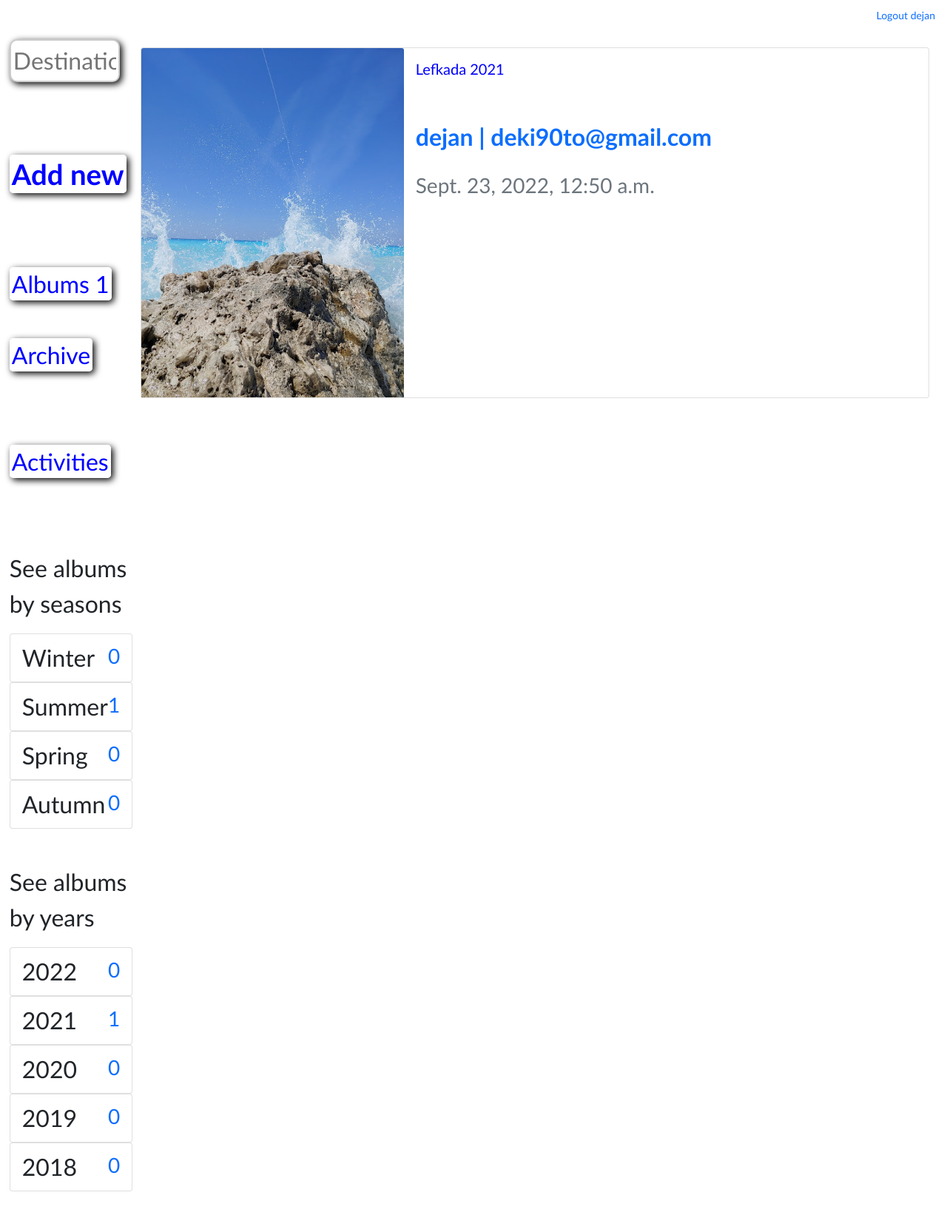
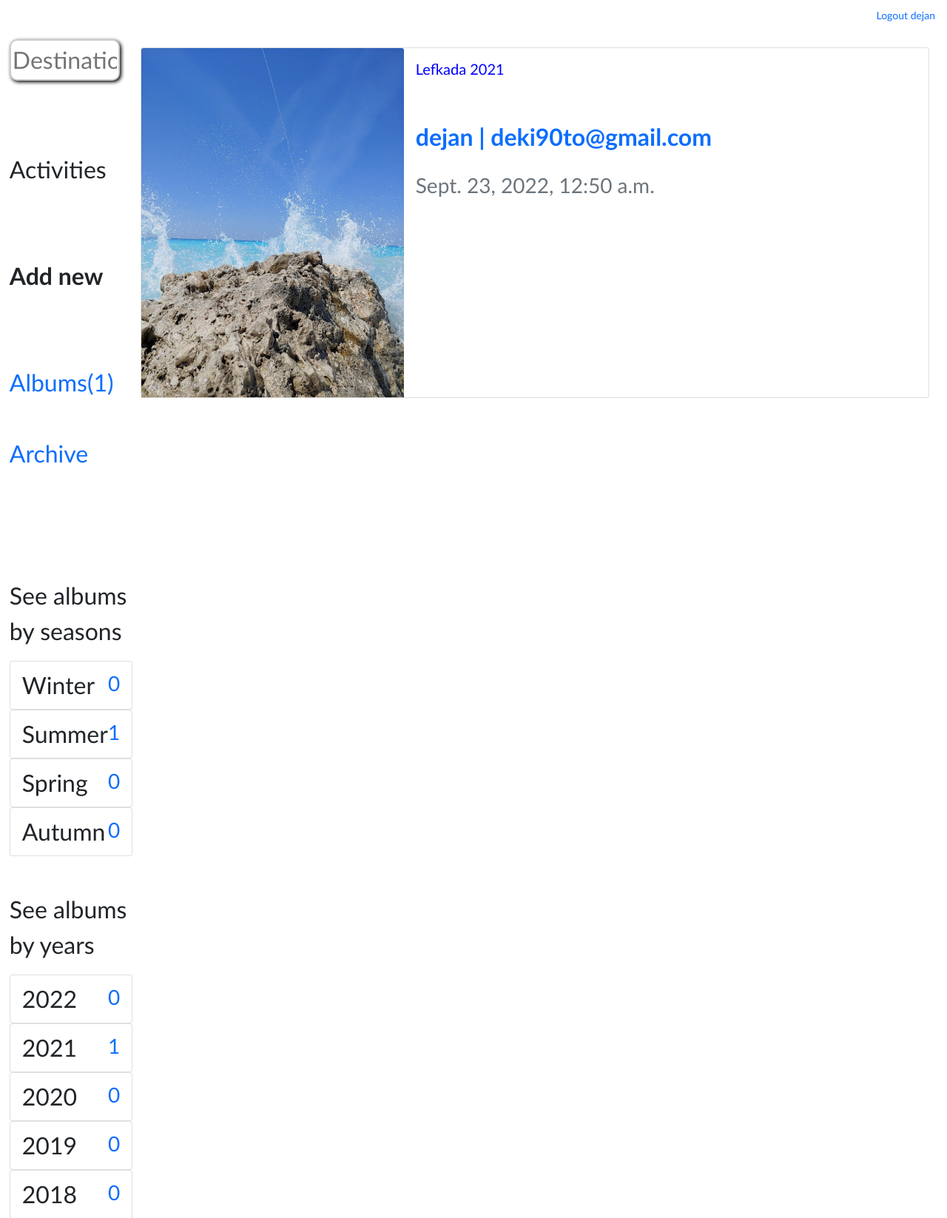
Before and after one commit to deki90to/Album-Django, a Django app: page / in a window 1280 px wide. Shown: the top 1646 px of the page at 74% size. Before the commit the page ends 1610 px from the top, so only its background shows below. Run offline with Django 4.2, Linux system fonts and the light colour scheme; a user stored in the database is signed in; data comes from the database, SQL or seed files in the repository; both versions use the stored data as it was after the commit; parts of the project's set-up code (start-up, migrations or seed data) failed here and were passed over; some libraries are stand-ins or nearby versions.

Commit message:
buttons, redirects, forms...

```diff
--- a/baseApp/templates/baseApp/columns/left_column.html
+++ b/baseApp/templates/baseApp/columns/left_column.html
@@ -6,12 +6,19 @@
 
 
 
+<a id="activities_button" style="text-decoration: none;"
+  hx-get="{% url 'display_participants' %}"
+  hx-target="#display_participants">
+  Activities
+</a> <br> <br> <br>
+
+
+
 <div id="success_album_upload_message">
-  <a id="new_album_button"
-  style="text-decoration: none;"
+  <a id="new_album_button" style="text-decoration: none;"
     hx-get="{% url 'create_new_album_form_display' %}"
     hx-target="#create_new_album_form">
-      Add new
+      <b>Add new</b>
   </a>
 </div> <br> <br>
 
@@ -25,9 +32,9 @@
 
 
 <a id="all_albums_my_albums_button"
-href="{% url 'home' %}" style="text-decoration: none;"
+  href="{% url 'home' %}" style="text-decoration: none;"
   hx-boost="true">
-    Albums {{all_albums.count}}
+    Albums({{ all_albums.count }})
 </a> <br> <br>
 
 
@@ -36,14 +43,7 @@ href="{% url 'home' %}" style="text-decoration: none;"
   hx-get="{% url 'display_my_albums' %}"
   hx-target="#all_albums_wrapper">
     Archive
-</a> <br> <br> <br>
-
-
-<a id="activities_button" style="text-decoration: none;"
-  hx-get="{% url 'display_participants' %}"
-  hx-target="#display_participants">
-  Activities
-</a> <br> <br> <br>
+</a> <br> <br> <br><br>
 
 
 
--- a/baseApp/templates/baseApp/columns/right_column.html
+++ b/baseApp/templates/baseApp/columns/right_column.html
@@ -1,11 +1,9 @@
-
-<div id="create_new_album_form">
-</div>
-
 
 <div id="display_participants">
 </div>
 
+
+<div id="create_new_album_form">
 
     <div id="display_participants_album">
 
@@ -27,7 +25,7 @@
                                     <div class="card-body">
                                         <h5 class="card-title" style="color: blue;"> {{ album.album_name }} {{ album.album_year }}</h5> <br>
                                         <p class="card-text" style="color: grey;">
-                                        <b><a href="" style="text-decoration: none;">{{ album.album_owner.username }} | {{ album.album_owner.email }}</a></b>
+                                            <b><a href="#" style="text-decoration: none;">{{ album.album_owner.username }} | {{ album.album_owner.email }}</a></b>
                                         </p>
                                         <p class="card-text"><small class="text-muted"> {{ album.album_created }} </small></p>
                                     </div>
@@ -41,3 +39,5 @@
         </div>
 
     </div>
+
+</div>
--- a/baseApp/templates/baseApp/parts/albums_search.html
+++ b/baseApp/templates/baseApp/parts/albums_search.html
@@ -2,6 +2,7 @@
 {% if searched_albums %}
     <p> Results for "{{ q }}"</p>
     {% for search in searched_albums %}
+        {% if search.hidden == False %}
             <div class="card mb-2">
                 <div class="row g-0">
                     <div class="col-md-4">
@@ -23,6 +24,7 @@
                     </div>
                 </div>
             </div>
+        {% endif %}
     {% endfor %}
 {% else %}
     <p> No results for "{{ q }}"</p>
--- a/baseApp/templates/baseApp/parts/display_all_images_from_single_album.html
+++ b/baseApp/templates/baseApp/parts/display_all_images_from_single_album.html
@@ -13,6 +13,7 @@
 
 
 <div id="display_all_images_from_single_album">
+  <div id="all_albums_wrapper">
     {{ album_images.count }} images of {{ album_details.album_name}}
 
     <div class="row row-cols-1 row-cols-md-2 g-4">
@@ -26,6 +27,7 @@
           </div>
         </div>
       {% endfor %}
+    </div>
   </div> <br>
 
   <a href="#" hx-boost="true" class="btn btn-outline-primary"> Top </a>
--- a/baseApp/templates/baseApp/parts/display_participants.html
+++ b/baseApp/templates/baseApp/parts/display_participants.html
@@ -1,6 +1,6 @@
 
 <div class="alert alert-muted alert-dismissible fade show" role="alert">
-    <div style="height:300px; overflow: scroll">
+    <div style="height:200px; overflow: scroll">
 
         {% for participant in participants %}
             {{ participant.comment_owner.username }} commented album
--- a/baseApp/templates/baseApp/parts/one_season_albums_display.html
+++ b/baseApp/templates/baseApp/parts/one_season_albums_display.html
@@ -1,6 +1,7 @@
 
 <div id="all_albums_wrapper">
     {% for season in choosen_season %}
+        {% if season.hidden == False %}
             <div class="card mb-2">
                 <div class="row g-0">
                     <div class="col-md-4">
@@ -22,5 +23,6 @@
                     </div>
                 </div>
             </div>
+        {% endif %}
     {% endfor %}
 </div>
--- a/baseApp/templates/baseApp/parts/one_year_album_display.html
+++ b/baseApp/templates/baseApp/parts/one_year_album_display.html
@@ -1,6 +1,7 @@
 
 <div id="all_albums_wrapper">
     {% for year in choosen_year %}
+        {% if year.hidden == False %}
             <div class="card mb-2">
                 <div class="row g-0">
                     <div class="col-md-4">
@@ -22,5 +23,6 @@
                     </div>
                 </div>
             </div>
+        {% endif %}
     {% endfor %}
 </div>
--- a/baseApp/urls.py
+++ b/baseApp/urls.py
@@ -30,6 +30,5 @@ urlpatterns = [
 
     path('redirect_to_right_column/', views.redirect_to_right_column, name='redirect_to_right_column'),
 
-    path('display_other_user_albums/', views.display_other_user_albums, name='display_other_user_albums'),
 
 ]
--- a/baseApp/views.py
+++ b/baseApp/views.py
@@ -1,3 +1,4 @@
+from msilib.schema import CustomAction
 from django.shortcuts import render, redirect
 from . models import Album, Season, Year, Images, Comment
 from . forms import AlbumForm, ImagesForm, CommentForm
@@ -6,7 +7,7 @@ from django.db.models import Q
 from django.contrib.auth.decorators import login_required
 from django.http import HttpResponse
 from django.core.paginator import EmptyPage, Paginator
-
+import time
 
 
 
@@ -72,9 +73,9 @@ def create_new_album(request):
                         album_images = f,
                         images = i
                     )
-                # return redirect('redirect_to_right_column')
-                content = "<p> Album created <a href='/'> <b> refresh </b> </a></p>"
-                return HttpResponse(content)
+                return redirect('redirect_to_right_column')
+                # content = "<p> Album created <a href='/'> <b> refresh </b> </a></p>"
+                # return HttpResponse(content)
             # else:
             #     print(form.errors)
     # else:
@@ -84,7 +85,10 @@ def create_new_album(request):
 
 
 def redirect_to_right_column(request):
-    return render(request, 'baseApp/columns/right_column.html')
+    all_albums = Album.objects.all()
+    return render(request, 'baseApp/columns/right_column.html', {
+        'all_albums': all_albums,
+    })
 
 
 
@@ -152,13 +156,11 @@ def albums_search(request):
 
 @login_required(login_url='login')
 def delete_album(request, pk):
+    delete_album = Album.objects.get(pk=pk)
     if request.method == 'DELETE':
-        delete_album = Album.objects.get(pk=pk)
         delete_album.delete()
         content = "<p> <b> Album deleted </b> </p>"
         return HttpResponse(content)
-
-
 
 def delete_album_comment(request, pk):
     album_comment = Comment.objects.get(pk=pk)
@@ -175,10 +177,3 @@ def display_participants(request):
     return render(request, 'baseApp/parts/display_participants.html', {
         'participants': participants,
     })
-
-
-def display_other_user_albums(request):
-    other_user_albums = Album.objects.all()
-    return render(request, 'baseApp/parts/display_other_user_albums.html',{
-        'other_user_albums': other_user_albums
-    })
--- a/static/css/style.css
+++ b/static/css/style.css
@@ -57,63 +57,59 @@ select {
   font-size: 2.5vw;
 }
 #comment_delete_button {
-  background-color: white;
-  color: red;
+  background-color: red;
+  color: white;
   border: none;
   border-radius: 5px;
   margin-left: 10px;
   font-size: 2vw;
-  box-shadow: 2px 2px 10px 0px black;
 }
 #delete_album_button {
-  background-color: white;
-  color: red;
+  background-color: red;
+  color: white;
   border: none;
   border-radius: 5px;
-  box-shadow: 2px 2px 10px 0px black;
 }
-#new_album_button {
-  background-color: white;
-  color: blue;
+/* #new_album_button {
+  background-color: blue;
+  color: white;
   border: none;
   border-radius: 5px;
   font-size: 3vw;
   font-weight: bold;
   box-shadow: 3px 3px 10px 0px black;
-  padding: 3px;
-}
+  padding: 10px;
+} */
 
-#all_albums_my_albums_button {
-  background-color: white;
-  color: blue;
+/* #all_albums_my_albums_button {
+  background-color: blue;
+  color: white;
   border: none;
   border-radius: 5px;
   font-size: 2.5vw;
   box-shadow: 3px 3px 10px 0px black;
-  padding: 3px;
-}
+  padding: 8px;
+} */
 
 #album_comments_button {
-  background-color: white;
-  color: blue;
+  background-color: blue;
+  color: white;
   border: none;
   border-radius: 5px;
   font-size: 3vw;
   font-weight: bold;
-  box-shadow: 2px 5px 10px 0px black;
 }
 
-#activities_button {
-  background-color: white;
-  color: blue;
+/* #activities_button {
+  background-color: blue;
+  color: white;
   border: none;
   border-radius: 5px;
   font-size: 2.5vw;
   box-shadow: 3px 3px 10px 0px black;
-  padding: 3px;
-}
+  padding: 5px;
+} */
 
 #search {
-  box-shadow: 3px 3px 10px 0px black;
-  padding: 3px;
+  padding: 2px;
 }
```
Also changed, not shown: baseApp/templates/baseApp/parts/create_new_album_form_display.html (+15 -13 lines), baseApp/templates/baseApp/parts/display_my_albums.html (+11 -7 lines), baseApp/templates/baseApp/parts/display_other_user_albums.html (deleted, +0 -7 lines), db.sqlite3, media/images/DSC_0953.jpg (deleted), media/images/thumb-1920-1112898.jpg (deleted). Lines whose indentation alone changed are shown as unchanged.
